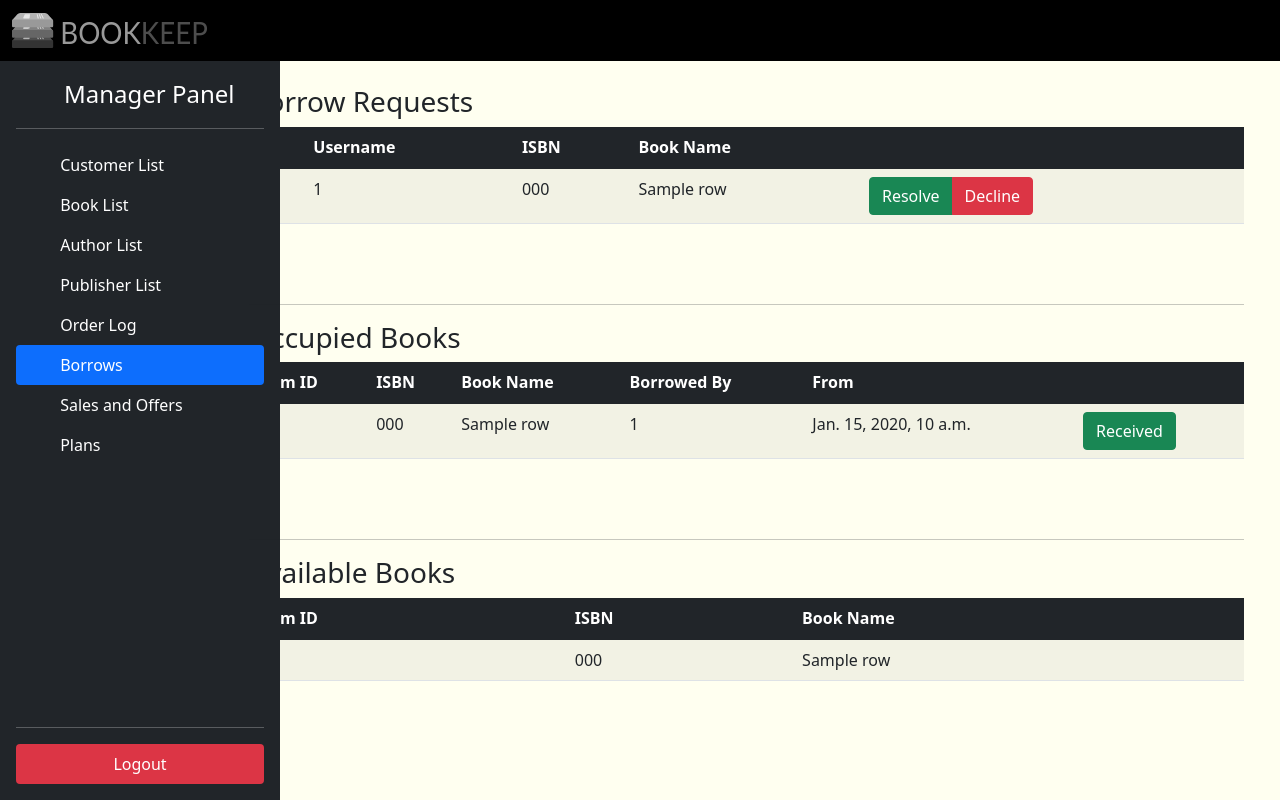
After one commit to arifinnasif/BookKeep, a Django app: template templates/admin_panel_borrows.html in a window 1280 px wide. The commit adds this page. Run offline with Django 3.2, Linux system fonts and the light colour scheme; the template is opened without the code that fills it: most values are stand-ins (such as "Sample title", 1, 10 or a date in 2020).

Commit message:
Request Resolve added

```diff
--- a/admin/urls.py
+++ b/admin/urls.py
@@ -9,6 +9,7 @@ urlpatterns = [
     path('manage/publisher-list/', views.AdminPublisherListView.as_view(), name = 'admin-publisher-list-view'),
     path('manage/order-log/', views.AdminOrderLogView.as_view(), name = 'admin-order-log-view'),
     path('manage/offer-list/', views.AdminOfferListView.as_view(), name = 'admin-offer-list-view'),
+    path('manage/borrows/', views.AdminBorrowsView.as_view(), name = 'admin-borrows-view'),
 
     # path('test/', views.Test.as_view(), name = 'test'),
 ]
--- a/sql/schema.sql
+++ b/sql/schema.sql
@@ -113,7 +113,7 @@ CREATE TABLE BORROWS (
 	START_DATE			DATE,
 	END_DATE			DATE,
 
-	PRIMARY KEY (BORROWABLE_ITEM_ID)
+	PRIMARY KEY (BORROWABLE_ITEM_ID, CUSTOMER_ID)
 );
 
 CREATE TABLE CUSTOMERS (
--- a/templates/admin_panel.html
+++ b/templates/admin_panel.html
@@ -122,11 +122,11 @@
           </a>
         </li>
         <li>
-          <a id="borrow-requests" href="#" class="nav-link text-white">
+          <a id="borrow-requests" href="/manage/borrows" class="nav-link text-white {% block borrows-anchor-class %}{% endblock %}">
             <svg class="bi me-2" width="16" height="16">
               <use xlink:href="#grid" />
             </svg>
-            Borrow Requests
+            Borrows
           </a>
         </li>
         <li>
--- /dev/null
+++ b/templates/admin_panel_borrows.html
@@ -0,0 +1,117 @@
+{% extends "admin_panel.html" %}
+
+{% block borrows-anchor-class %}active{% endblock %}
+
+{% block admin-content-block %}
+<h3 style="float:left">Borrow Requests</h3>
+
+<table class="table table-striped table-hover">
+  <thead class="table-dark">
+    <tr>
+      <th scope="col">#</th>
+      <th scope="col">Username</th>
+      <th scope="col">ISBN</th>
+      <th scope="col">Book Name</th>
+      <th scope="col"></th>
+    </tr>
+  </thead>
+  <tbody>
+    {% for row in reqs %}
+    <tr>
+      <th scope="row">{{ forloop.counter }}</th>
+      <td>{{row.customerID}}</td>
+      <td>{{row.ISBN}}</td>
+      <td>{{row.bookName}}</td>
+      <td>
+        <form id="{{row.customerID}}-{{row.ISBN}}-resolve-form" action="{% url 'admin-borrows-view' %}" method='post' enctype="multipart/form-data">
+          {% csrf_token %}
+          <input type="hidden" name="post_type" value="resolve">
+          <input type="hidden" name="customerID" value="{{row.customerID}}">
+          <input type="hidden" name="ISBN" value="{{row.ISBN}}">
+        </form>
+        <form id="{{row.customerID}}-{{row.ISBN}}-decline-form" action="{% url 'admin-borrows-view' %}" method='post' enctype="multipart/form-data">
+          {% csrf_token %}
+          <input type="hidden" name="post_type" value="decline">
+          <input type="hidden" name="customerID" value="{{row.customerID}}">
+          <input type="hidden" name="ISBN" value="{{row.ISBN}}">
+          <!-- <button type="submit" name="button">hsjh</button> -->
+        </form>
+        <div class="btn-group">
+
+          <button form="{{row.customerID}}-{{row.ISBN}}-resolve-form" class="btn btn-success" type="submit" name="resolve-button">Resolve</button>
+          <button form="{{row.customerID}}-{{row.ISBN}}-decline-form" class="btn btn-danger" type="submit" name="decline-button">Decline</button>
+        </div>
+      </td>
+    </tr>
+    {% endfor %}
+  </tbody>
+</table>
+{% if reqs|length == 0 %}
+<h5 class="text-secondary"><b>No Borrow Requests Available</b></h5>
+{% endif %}
+<br>
+<br>
+<hr>
+<h3>Occupied Books</h3>
+<table class="table table-striped table-hover">
+  <thead class="table-dark">
+    <tr>
+      <th scope="col">Item ID</th>
+      <th scope="col">ISBN</th>
+      <th scope="col">Book Name</th>
+      <th scope="col">Borrowed By</th>
+      <th scope="col">From</th>
+      <th scope="col"></th>
+    </tr>
+  </thead>
+  <tbody>
+    {% for row in occupied_books %}
+    <tr>
+      <th scope="row">{{ row.borrowableItemID }}</th>
+      <td>{{row.ISBN}}</td>
+      <td>{{row.bookName}}</td>
+      <td>{{row.customerID}}</td>
+      <td>{{row.startDate}}</td>
+      <td>
+        <form id="{{row.customerID}}-{{row.borrowableItemID}}-received-form" action="{% url 'admin-borrows-view' %}" method='post' enctype="multipart/form-data">
+            {% csrf_token %}
+            <input type="hidden" name="post_type" value="received">
+            <input type="hidden" name="customerID" value="{{row.customerID}}">
+            <input type="hidden" name="borrowableItemID" value="{{row.borrowableItemID}}">
+        </form>
+        <button form="{{row.customerID}}-{{row.borrowableItemID}}-received-form" class="btn btn-success" type="button submit" name="received-button">Received</button>
+      </td>
+    </tr>
+    {% endfor %}
+  </tbody>
+</table>
+{% if occupied_books|length == 0 %}
+<h5 class="text-secondary"><b>No Occupied Books Found</b></h5>
+{% endif %}
+<br>
+<br>
+<hr>
+<h3>Available Books</h3>
+<table class="table table-striped table-hover">
+  <thead class="table-dark">
+    <tr>
+      <th scope="col">Item ID</th>
+      <th scope="col">ISBN</th>
+      <th scope="col">Book Name</th>
+    </tr>
+  </thead>
+  <tbody>
+    {% for row in available_books %}
+    <tr>
+      <th scope="row">{{ row.borrowableItemID }}</th>
+      <td>{{row.ISBN}}</td>
+      <td>{{row.bookName}}</td>
+    </tr>
+    {% endfor %}
+  </tbody>
+</table>
+{% if available_books|length == 0 %}
+<h5 class="text-secondary"><b>No Books Available</b></h5>
+{% endif %}
+
+{% endblock %}
```
Also changed, not shown: admin/views.py (+147 -0 lines), sql/function__accept_borrow_request.sql (renamed from sql/function_accept_borrow_request.sql, +11 -0 lines), sql/trigger__clean_requests_on_accept_borrow_request.sql (added, +11 -0 lines).
